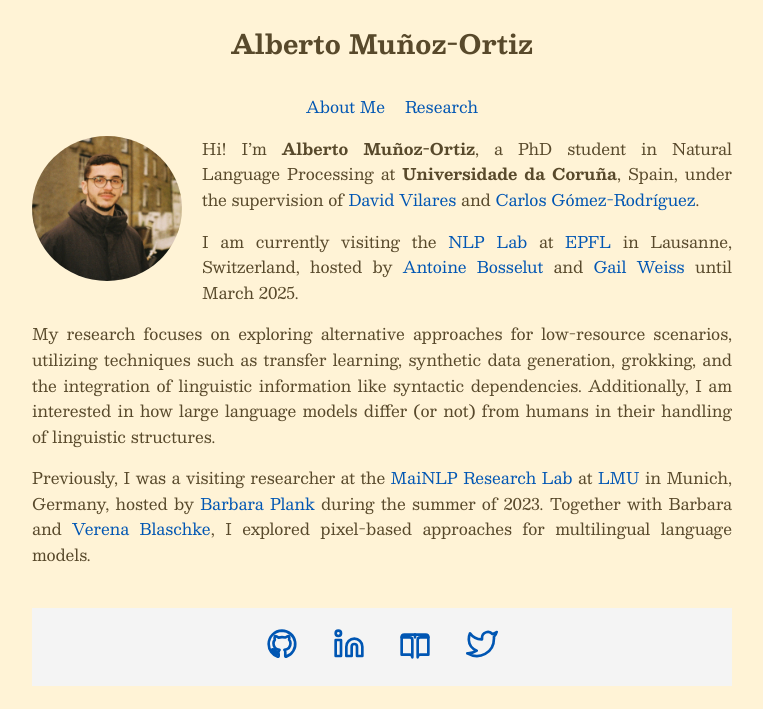
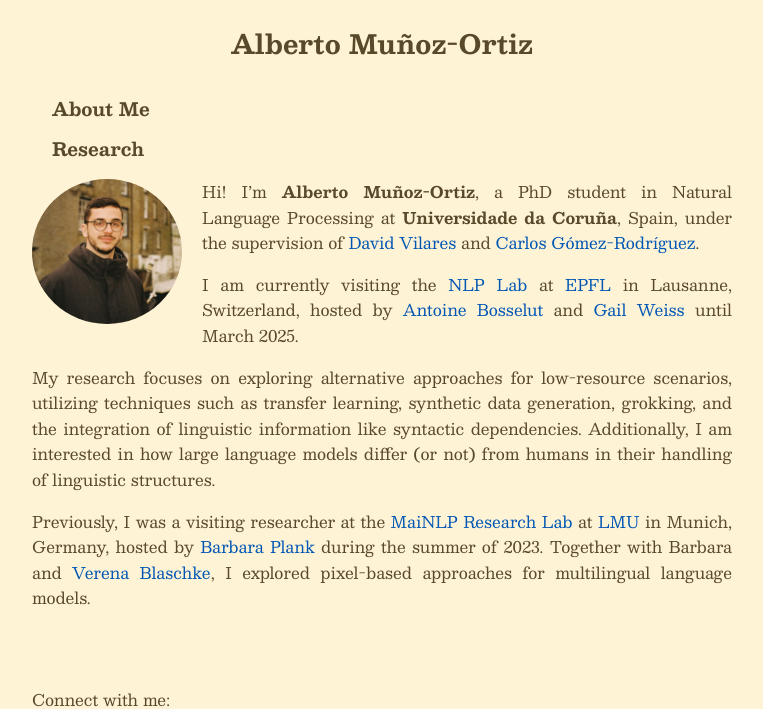
Before and after one commit to amunozo/amunozo.github.io, a Jekyll site: the page built from index.md, in a window 1280 px wide. Shown: the top 709 px of the page, without its empty margins (258-1021 px from the left). Built offline with Jekyll 4.4.1, drawn with Linux system fonts in a browser that asks for light colours; some of the changed text lies outside the part shown; grey boxes are pictures that could not be loaded.

Commit message:
more changes

```diff
--- a/_includes/footer.html
+++ b/_includes/footer.html
@@ -1,21 +1,21 @@
-<footer class="footer">
-    <a href="https://github.com/amunozo" target="_blank" class="social-link">
-        <!-- GitHub SVG -->
-        <svg xmlns="http://www.w3.org/2000/svg" width="24" height="24" viewBox="0 0 24 24" fill="none" stroke="currentColor" stroke-width="2" stroke-linecap="round" stroke-linejoin="round" class="feather feather-github"><path d="M12 2C6.48 2 2 6.48 2 12c0 4.42 2.87 8.17 6.84 9.5.5.09.66-.22.66-.49 0-.24-.01-.87-.01-1.71-2.78.61-3.37-1.34-3.37-1.34-.45-1.14-1.1-1.44-1.1-1.44-.9-.62.07-.61.07-.61 1 .07 1.52 1.02 1.52 1.02.89 1.51 2.34 1.07 2.91.82.09-.64.35-1.07.63-1.31-2.22-.25-4.55-1.11-4.55-4.94 0-1.09.39-1.98 1.02-2.68-.1-.25-.45-1.27.1-2.64 0 0 .83-.27 2.73 1.02A9.45 9.45 0 0 1 12 6.8a9.4 9.4 0 0 1 2.49.34c1.9-1.29 2.73-1.02 2.73-1.02.55 1.37.2 2.39.1 2.64.63.7 1.02 1.59 1.02 2.68 0 3.85-2.33 4.69-4.55 4.94.36.31.68.92.68 1.86 0 1.34-.01 2.42-.01 2.75 0 .27.16.58.67.48A9.996 9.996 0 0 0 12 2z"/></svg>
+<footer style="text-align: center; padding: 20px 0; background-color: #fff3d6; margin-top: 40px;">
+    <p>Connect with me:</p>
+
+    <a href="https://github.com/amunozo" target="_blank" style="margin: 0 10px;">
+        <img src="https://img.icons8.com/material-outlined/24/000000/github.png" alt="GitHub" />
     </a>
 
-    <a href="https://linkedin.com/in/alberto-munoz-ortiz-683470106" target="_blank" class="social-link">
-        <!-- LinkedIn SVG -->
-        <svg xmlns="http://www.w3.org/2000/svg" width="24" height="24" viewBox="0 0 24 24" fill="none" stroke="currentColor" stroke-width="2" stroke-linecap="round" stroke-linejoin="round" class="feather feather-linkedin"><path d="M16 8a6 6 0 0 1 6 6v7h-4v-7a2 2 0 0 0-4 0v7h-4v-7a6 6 0 0 1 6-6z"/><rect x="2" y="9" width="4" height="12"/><circle cx="4" cy="4" r="2"/></svg>
+    <a href="https://linkedin.com/in/alberto-munoz-ortiz-683470106" target="_blank" style="margin: 0 10px;">
+        <img src="https://img.icons8.com/material-outlined/24/000000/linkedin.png" alt="LinkedIn" />
     </a>
 
-    <a href="https://scholar.google.com/citations?user=sS5dz4QAAAAJ&hl" target="_blank" class="social-link">
-        <!-- Google Scholar SVG -->
-        <svg xmlns="http://www.w3.org/2000/svg" viewBox="0 0 24 24" width="24" height="24" fill="none" stroke="currentColor" stroke-width="2" stroke-linecap="round" stroke-linejoin="round" class="feather feather-book-open"><path d="M2 7h6a2 2 0 0 1 2 2v13a2 2 0 0 0-2-2H2z"/><path d="M22 7h-6a2 2 0 0 0-2 2v13a2 2 0 0 1 2-2h6z"/><path d="M2 7a2 2 0 0 1 2-2h16a2 2 0 0 1 2 2"/><path d="M12 5v2"/></svg>
+    <a href="https://scholar.google.com/citations?user=sS5dz4QAAAAJ&hl" target="_blank" style="margin: 0 10px;">
+        <img src="https://img.icons8.com/material-outlined/24/000000/google-scholar.png" alt="Google Scholar" />
     </a>
 
-    <a href="https://twitter.com/amunozo" target="_blank" class="social-link">
-        <!-- Twitter SVG -->
-        <svg xmlns="http://www.w3.org/2000/svg" width="24" height="24" viewBox="0 0 24 24" fill="none" stroke="currentColor" stroke-width="2" stroke-linecap="round" stroke-linejoin="round" class="feather feather-twitter"><path d="M23 3a10.9 10.9 0 0 1-3.14 1.53 4.48 4.48 0 0 0-7.86 3v1A10.66 10.66 0 0 1 3 4s-4 9 5 13a11.64 11.64 0 0 1-7 2c9 5 20 0 20-11.5a4.5 4.5 0 0 0-.08-.83A7.72 7.72 0 0 0 23 3z"/></svg>
+    <a href="https://twitter.com/amunozo" target="_blank" style="margin: 0 10px;">
+        <img src="https://img.icons8.com/material-outlined/24/000000/twitter.png" alt="Twitter" />
     </a>
+
+    <p>&copy; 2024 Alberto Muñoz-Ortiz</p>
 </footer>
--- a/_includes/header.html
+++ b/_includes/header.html
@@ -4,7 +4,7 @@
 
   <ul>
     {% for item in site.data.navigation.main %}
-      <li><a href="{{ item.link | relative_url }}">{{ item.name }}</a></li>
+      <li><a href="{{ item.link | relative_url }}" class="nav-link">{{ item.name }}</a></li>
     {% endfor %}
   </ul>
 </nav>
--- a/assets/css/style.css
+++ b/assets/css/style.css
@@ -43,16 +43,32 @@
   height: auto; /* Ensures the image maintains its aspect ratio */
 }
 
+
 nav {
   max-width: 800px;
   margin: 0 auto;
   padding: 0 20px;
 }
 
+/* Change the navigation link style to h4 and match the text color */
+.nav-link {
+  font-size: 1.15rem; /* Equivalent to h4 size (18.4px) */
+  color: #58492b; /* Matches the site's text color */
+  text-decoration: none;
+  font-weight: 700; /* Makes the text bold like a heading */
+}
+
+.nav-link:hover {
+  color: #251f12; /* Optional: Change color on hover */
+}
+
 nav ul {
-  list-style: none;
-  display: flex;
-  justify-content: center;
+  list-style-type: none; /* Removes bullets from the list */
+  padding-left: 0; /* Removes left padding */
+}
+
+nav li {
+  margin-bottom: 10px; /* Adds spacing between navigation items */
 }
 
 nav ul li {
@@ -71,27 +87,6 @@
 .footer {
   text-align: center;
   padding: 20px 0;
-  background-color: #f4f4f4;
+  background-color: #fff3d6;
   margin-top: 40px;
 }
-
-.footer svg {
-  width: 32px; /* Change this to control the size of the icons */
-  height: 32px;
-  stroke: #0056b3; /* Matches the color of your text */
-  transition: stroke 0.3s ease;
-}
-
-.footer a {
-  margin: 0 15px;
-  display: inline-block;
-}
-
-.footer a:hover svg {
-  stroke: #003d7a; /* Changes icon color on hover */
-}
-
-.footer p {
-  margin-top: 20px;
-  color: #0056b3;
-}
```
Also changed, not shown: _layouts/home.html (deleted, +0 -15 lines), cv.md (deleted, +0 -7 lines).
